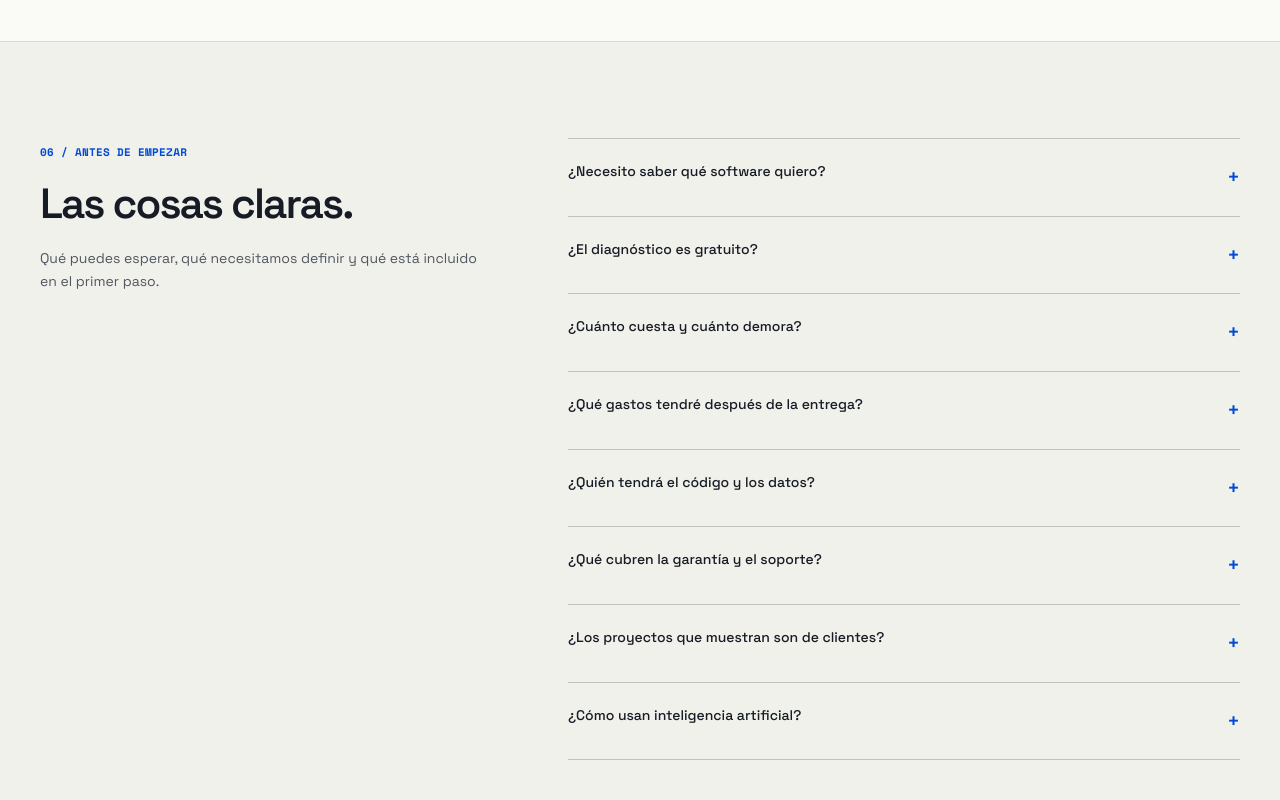
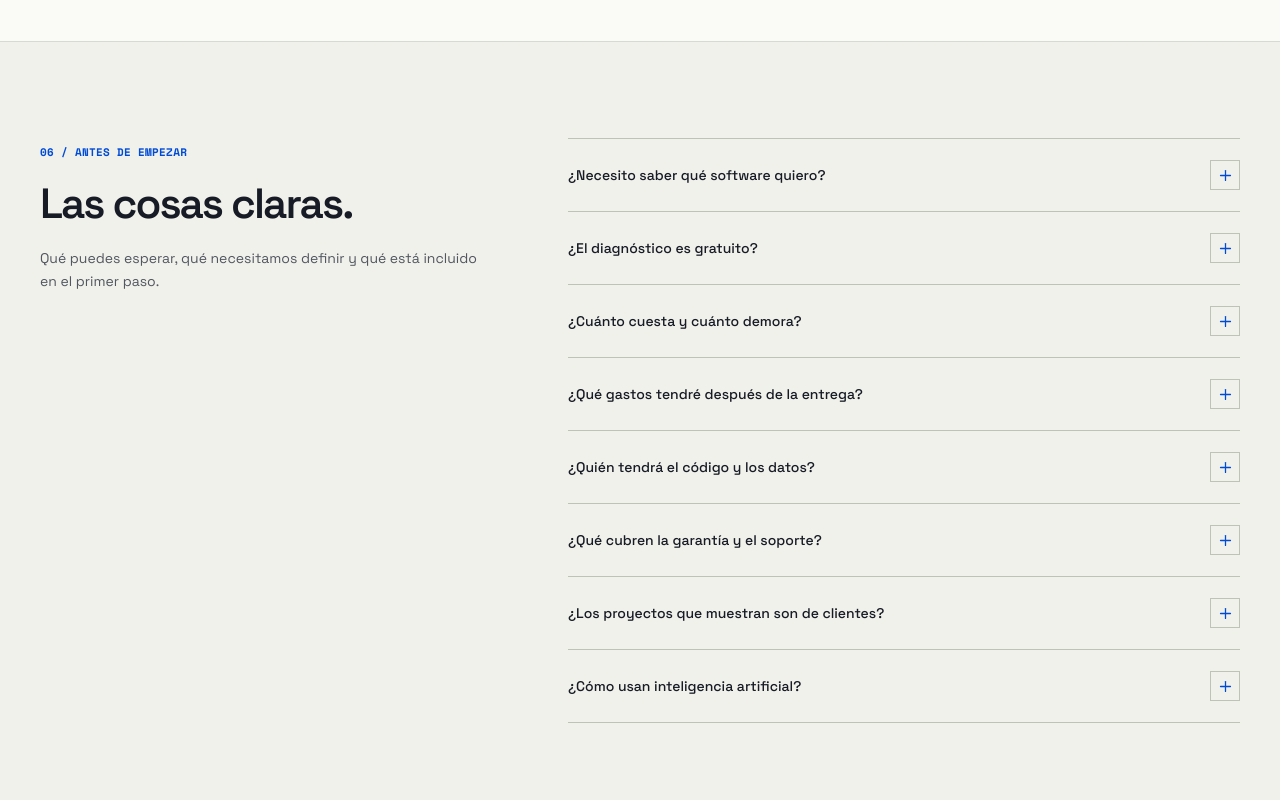
Before and after one commit to mmathss/pixelTech-landing, a React (Vite) app: page / in a window 1280 px wide. Shown: the part 4680-5480 px from the top of the page. Built offline with nearby package versions, Linux system fonts and the light colour scheme.

Commit message:
feat: suavizar apertura y cierre de preguntas frecuentes

```diff
--- a/src/components/studio/StudioFAQ.jsx
+++ b/src/components/studio/StudioFAQ.jsx
@@ -1,4 +1,81 @@
+import { useEffect, useRef } from 'react'
+import { Plus } from 'lucide-react'
 import { SectionIntro } from './StudioUI'
+
+function FAQItem({ question, answer }) {
+  const animation = useRef(null)
+  const targetOpen = useRef(false)
+
+  useEffect(() => {
+    const preference = window.matchMedia('(prefers-reduced-motion: reduce)')
+    const finish = () => {
+      if (preference.matches) animation.current?.finish()
+    }
+    preference.addEventListener('change', finish)
+    return () => {
+      preference.removeEventListener('change', finish)
+      animation.current?.cancel()
+    }
+  }, [])
+
+  const toggle = (event) => {
+    const summary = event.currentTarget
+    const details = summary.parentElement
+    const panel = details.querySelector('.pt-faq-answer')
+    // Keep the native keyboard and no-JavaScript behavior as the fallback.
+    if (
+      !panel.animate ||
+      window.matchMedia('(prefers-reduced-motion: reduce)').matches
+    )
+      return
+    event.preventDefault()
+
+    const nextOpen = !(animation.current ? targetOpen.current : details.open)
+    const startHeight = details.open ? panel.getBoundingClientRect().height : 0
+    const startOpacity = details.open ? getComputedStyle(panel).opacity : 0
+    animation.current?.cancel()
+    targetOpen.current = nextOpen
+    details.open = true
+    details.dataset.expanded = String(nextOpen)
+    summary.setAttribute('aria-expanded', String(nextOpen))
+
+    const current = panel.animate(
+      [
+        { height: `${startHeight}px`, opacity: startOpacity },
+        {
+          height: `${nextOpen ? panel.scrollHeight : 0}px`,
+          opacity: nextOpen ? 1 : 0,
+        },
+      ],
+      { duration: 340, easing: 'cubic-bezier(.22, 1, .36, 1)', fill: 'both' },
+    )
+    animation.current = current
+    current.onfinish = () => {
+      if (animation.current !== current) return
+      details.open = nextOpen
+      delete details.dataset.expanded
+      summary.removeAttribute('aria-expanded')
+      animation.current = null
+      current.cancel() // Return to natural height so text can reflow on resize.
+    }
+  }
+
+  return (
+    <details>
+      <summary onClick={toggle}>
+        {question}
+        <span className="pt-faq-toggle" aria-hidden="true">
+          <Plus size={17} strokeWidth={1.8} />
+        </span>
+      </summary>
+      <div className="pt-faq-answer">
+        <div className="pt-faq-answer-inner">
+          <p>{answer}</p>
+        </div>
+      </div>
+    </details>
+  )
+}
 const faqs = [
   [
     '¿Necesito saber qué software quiero?',
@@ -43,13 +120,7 @@ export default function StudioFAQ() {
         </SectionIntro>
         <div className="pt-faq">
           {faqs.map(([q, a]) => (
-            <details key={q}>
-              <summary>
-                {q}
-                <span aria-hidden="true">+</span>
-              </summary>
-              <p>{a}</p>
-            </details>
+            <FAQItem key={q} question={q} answer={a} />
           ))}
         </div>
       </div>
--- a/src/studio.css
+++ b/src/studio.css
@@ -713,19 +713,47 @@
   font-weight: 500;
   font-size: 14px;
   list-style: none;
+  align-items: center;
+  transition: color 0.25s ease;
 }
 .pt-faq summary::-webkit-details-marker {
   display: none;
 }
-.pt-faq summary > span {
-  font-size: 21px;
+.pt-faq-toggle {
+  display: grid;
+  place-items: center;
+  flex-shrink: 0;
+  width: 30px;
+  height: 30px;
+  border: 1px solid #bdc3b6;
+  color: var(--pt-blue);
+  transition:
+    background-color 0.25s ease,
+    border-color 0.25s ease;
+}
+.pt-faq-toggle svg {
+  transition: transform 0.34s cubic-bezier(0.22, 1, 0.36, 1);
+}
+.pt-faq details[open]:not([data-expanded='false']) summary {
   color: var(--pt-blue);
 }
-.pt-faq details[open] summary > span {
+.pt-faq details[open]:not([data-expanded='false']) .pt-faq-toggle {
+  background: var(--pt-lime);
+  border-color: var(--pt-ink);
+}
+.pt-faq details[open]:not([data-expanded='false']) .pt-faq-toggle svg {
   transform: rotate(45deg);
 }
+.pt-faq summary:hover .pt-faq-toggle {
+  border-color: var(--pt-blue);
+}
+.pt-faq-answer {
+  overflow: hidden;
+}
+.pt-faq-answer-inner {
+  padding: 0 44px 23px 0;
+}
 .pt-faq p {
-  padding-bottom: 23px;
   font-size: 13px;
 }
 .pt-contact-section {
```
Also changed, not shown: 1 other file (tests, documents, lock files or other folders).
